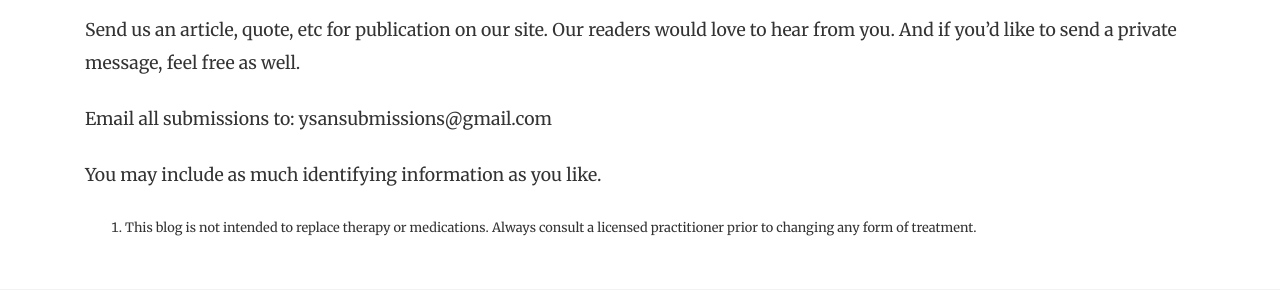
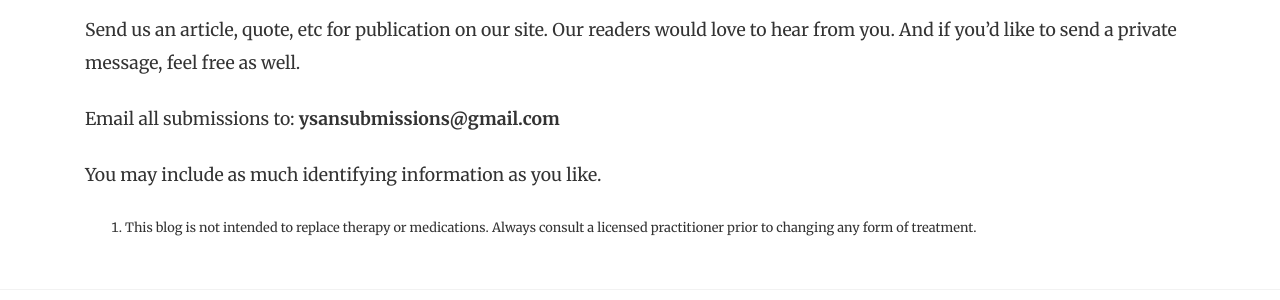
Before and after one commit to yoursociallyanxiousneighbor/yoursociallyanxiousneighbor.github.io, a Jekyll site: the page built from about.md, in a window 1280 px wide. Shown: the part 397-697 px from the top of the page. Built offline with Jekyll 4.4.1, drawn with Linux system fonts in a browser that asks for light colours; nearby versions of some CDN libraries; comment, search, counter and statistics services are not loaded.

```diff
--- a/about.md
+++ b/about.md
@@ -10,7 +10,7 @@ The first article *Finding Your Anchor* from Michael’s miniseries of blog po
 
 Send us an article, quote, etc for publication on our site. Our readers would love to hear from you. And if you’d like to send a private message, feel free as well.
 
-Email all submissions to: ysansubmissions@gmail.com
+Email all submissions to: **ysansubmissions@gmail.com**
 
 You may include as much identifying information as you like.
 
```
